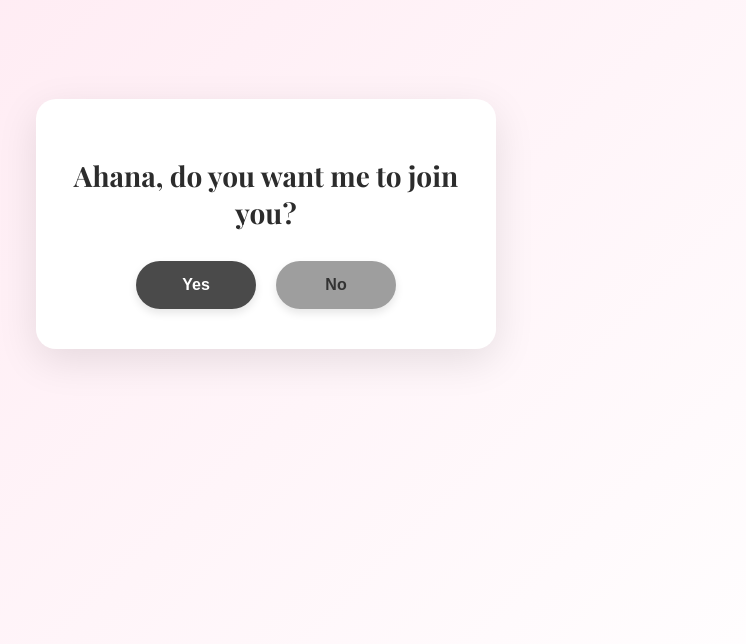
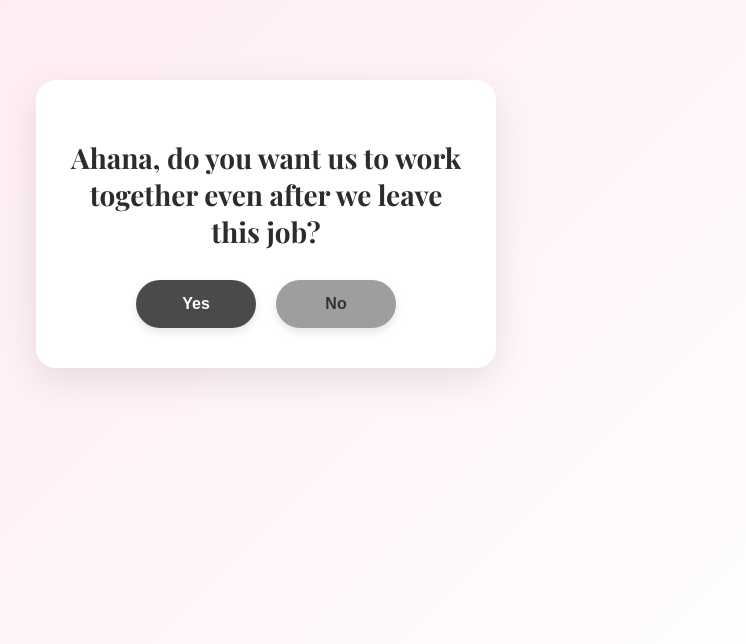
Before and after one commit to Amardeep641/amardeep641.github.io, a plain HTML site: page index.html in a window 1280 px wide. Shown: the part 176-820 px from the top of the page, without its empty margins (374-1120 px from the left). Drawn offline with nearby package versions, Linux system fonts and the light colour scheme.

Commit message:
Update index.html

```diff
--- a/index.html
+++ b/index.html
@@ -145,7 +145,7 @@
 
     <!-- Ahana's Question (Visible by Default) -->
     <div class="container" id="ahanaContainer">
-        <h1>Ahana, do you want me to join you?</h1>
+        <h1>Ahana, do you want us to work together even after we leave this job?</h1>
         <div class="button-container">
             <button class="yes-button" onclick="showSahiJawab(1)">Yes</button>
             <button class="no-button" id="noButton" onclick="moveButton()">No</button>
```
